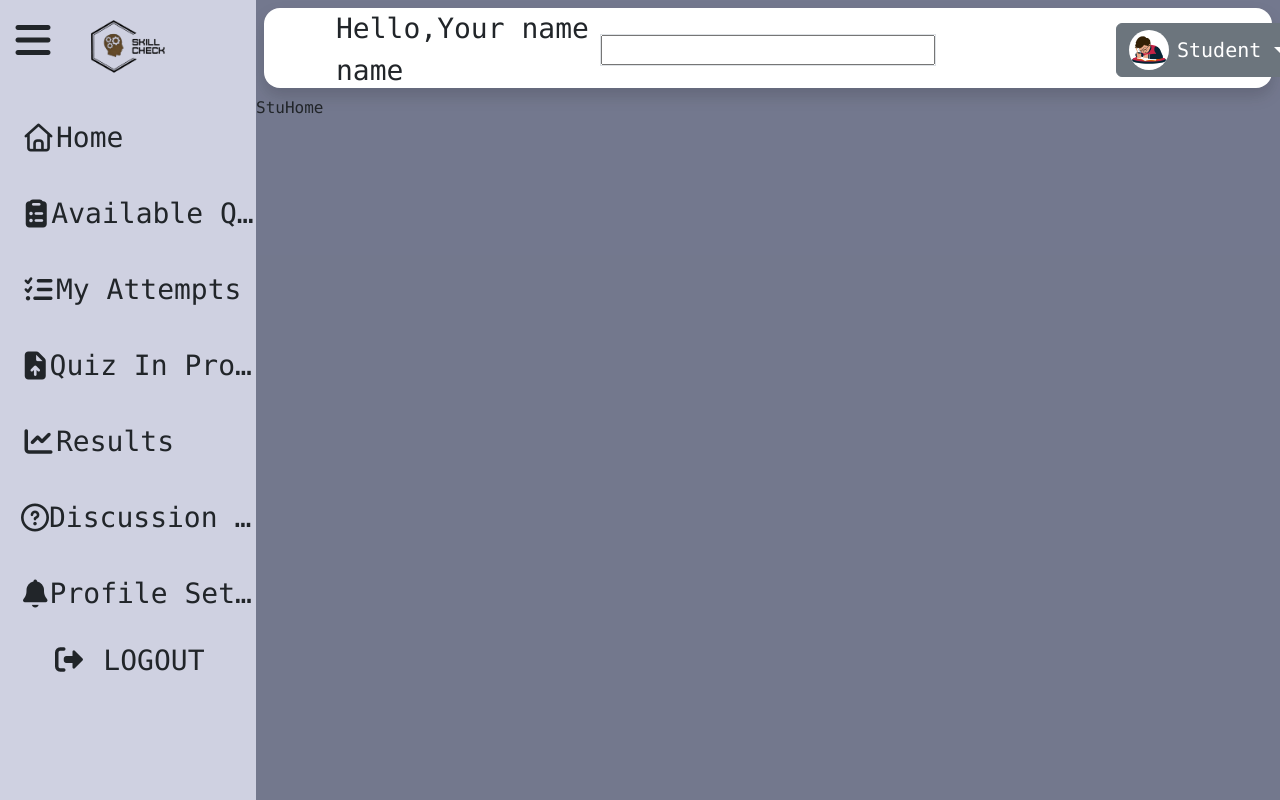
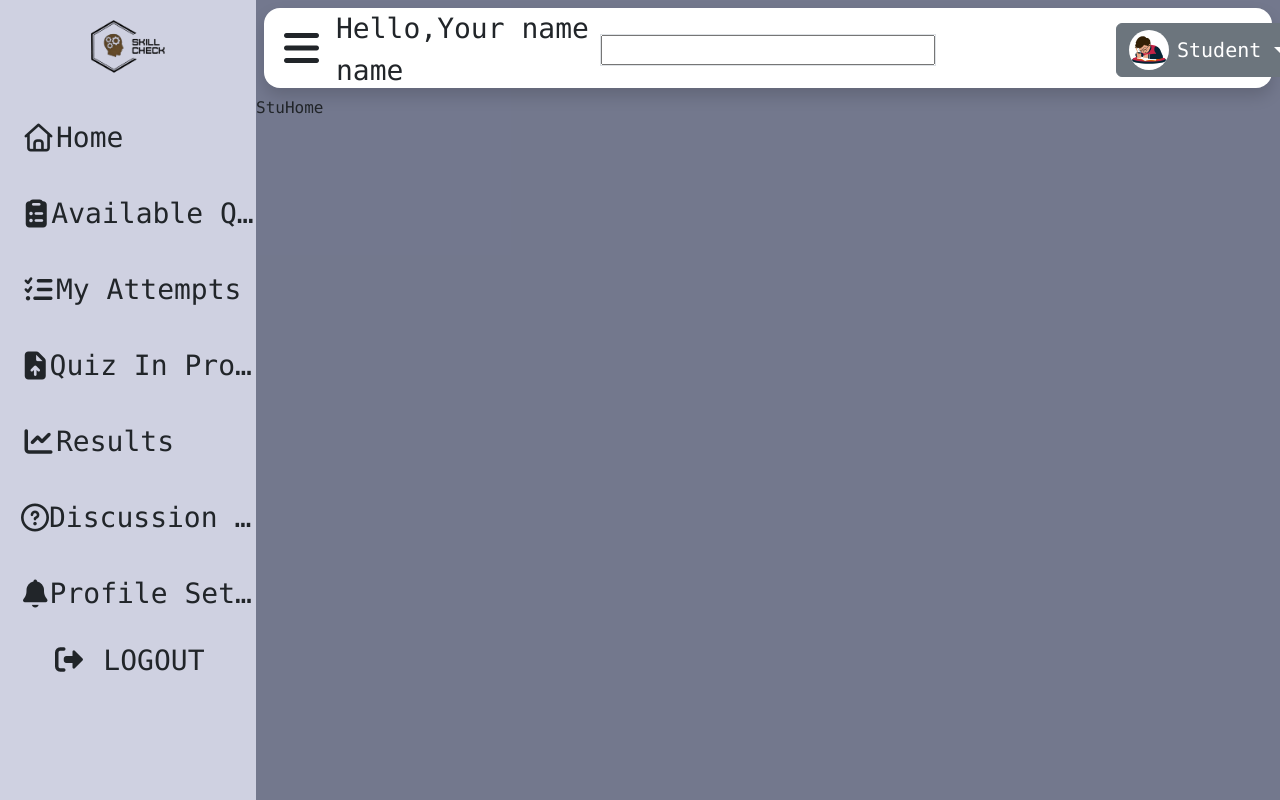
Before and after one commit to KapilSinghMaan/Skill-Check-Arena, a React (Vite) app in the folder Client/: page /studash in a window 1280 px wide. Built offline with nearby package versions, Linux system fonts and the light colour scheme.

Commit message:
24 commit

```diff
--- a/Client/src/Login/Student/StuDashboard.jsx
+++ b/Client/src/Login/Student/StuDashboard.jsx
@@ -40,8 +40,8 @@ const StuDashboard = () => {
 
           </div>
           <div className="dashboard-right p-0 active m-0">
-            <i className='fas fa-bars fs-1 position-absolute m-3' id='smallbig'></i>
-            <div className="row m-2 dash-right-header d-flex align-items-center rounded-4 shadow">
+            <div className="position-sticky z-1 row m-2 dash-right-header d-flex align-items-center rounded-4 shadow">
+            <i className='fas fa-bars fs-1 position-absolute m-3 cursor-pointer' id='smallbig'></i>
               <div className="col-sm-4 p-0"><p className='ms-5 m-0 ps-4 fs-3'>Hello,Your name name</p></div>
               <div className="col-sm-4 border p-0"><input type="text" className='w-100' /></div>
               <div className="col-sm-2 offset-2">
--- a/Client/src/Login/Teacher/TeaDashboard.jsx
+++ b/Client/src/Login/Teacher/TeaDashboard.jsx
@@ -42,8 +42,8 @@ const TeaDashboard = () => {
 
           </div>
           <div className="dashboard-right p-0 active m-0">
-            <i className='fas fa-bars fs-1 position-absolute m-3' id='smallbig'></i>
-            <div className="row m-2 dash-right-header d-flex align-items-center rounded-4 shadow">
+            <div className="position-sticky z-1 row m-2 dash-right-header d-flex align-items-center rounded-4 shadow">
+              <i className='fas fa-bars fs-1 position-absolute m-3 cursor-pointer' id='smallbig'></i>
               <div className="col-sm-4 p-0"><p className='ms-5 m-0 ps-4 fs-3'>Hello,Your name name</p></div>
               <div className="col-sm-4 border p-0"><input type="text" className='w-100' /></div>
               <div className="col-sm-2 offset-2">
```
